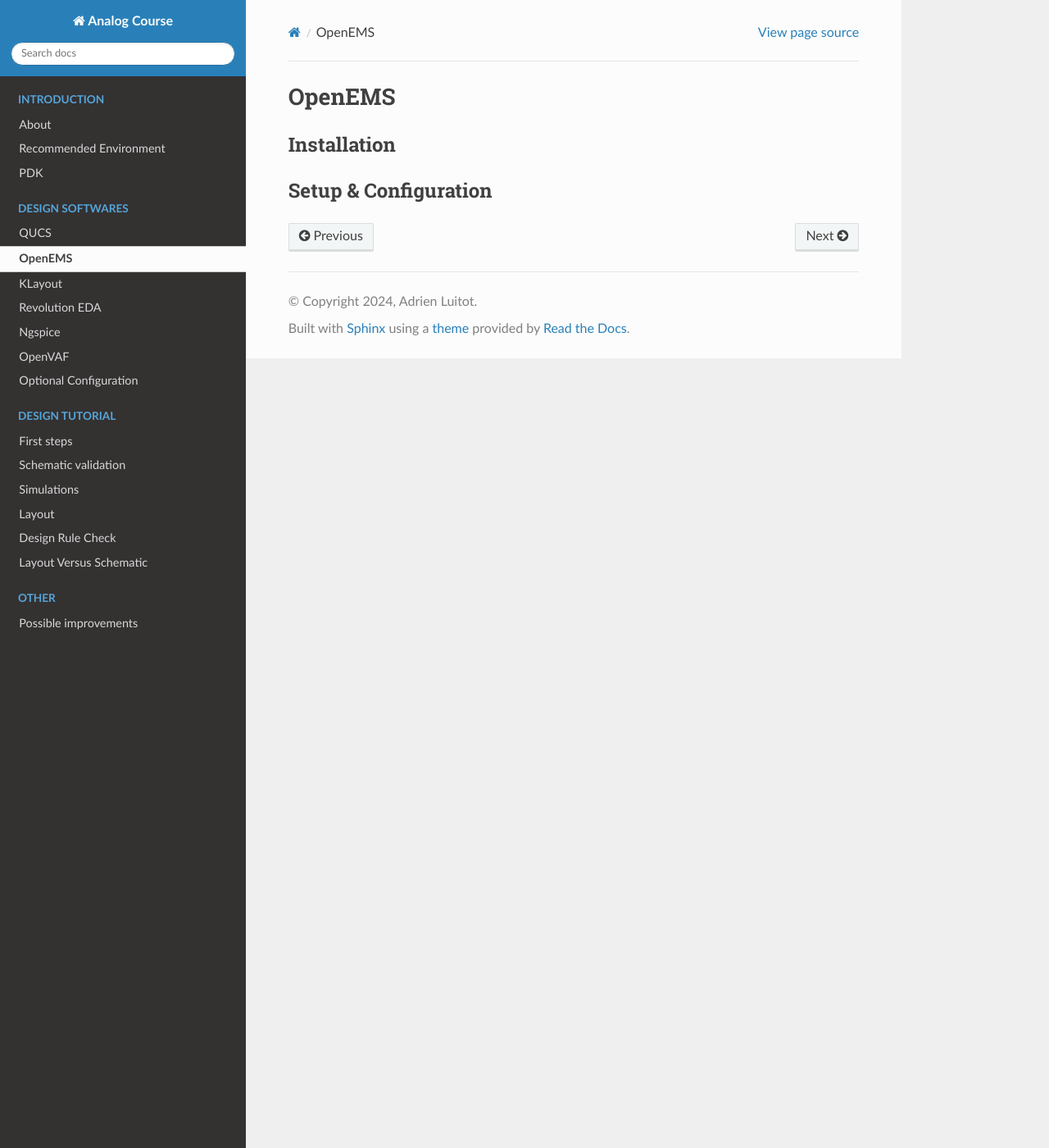
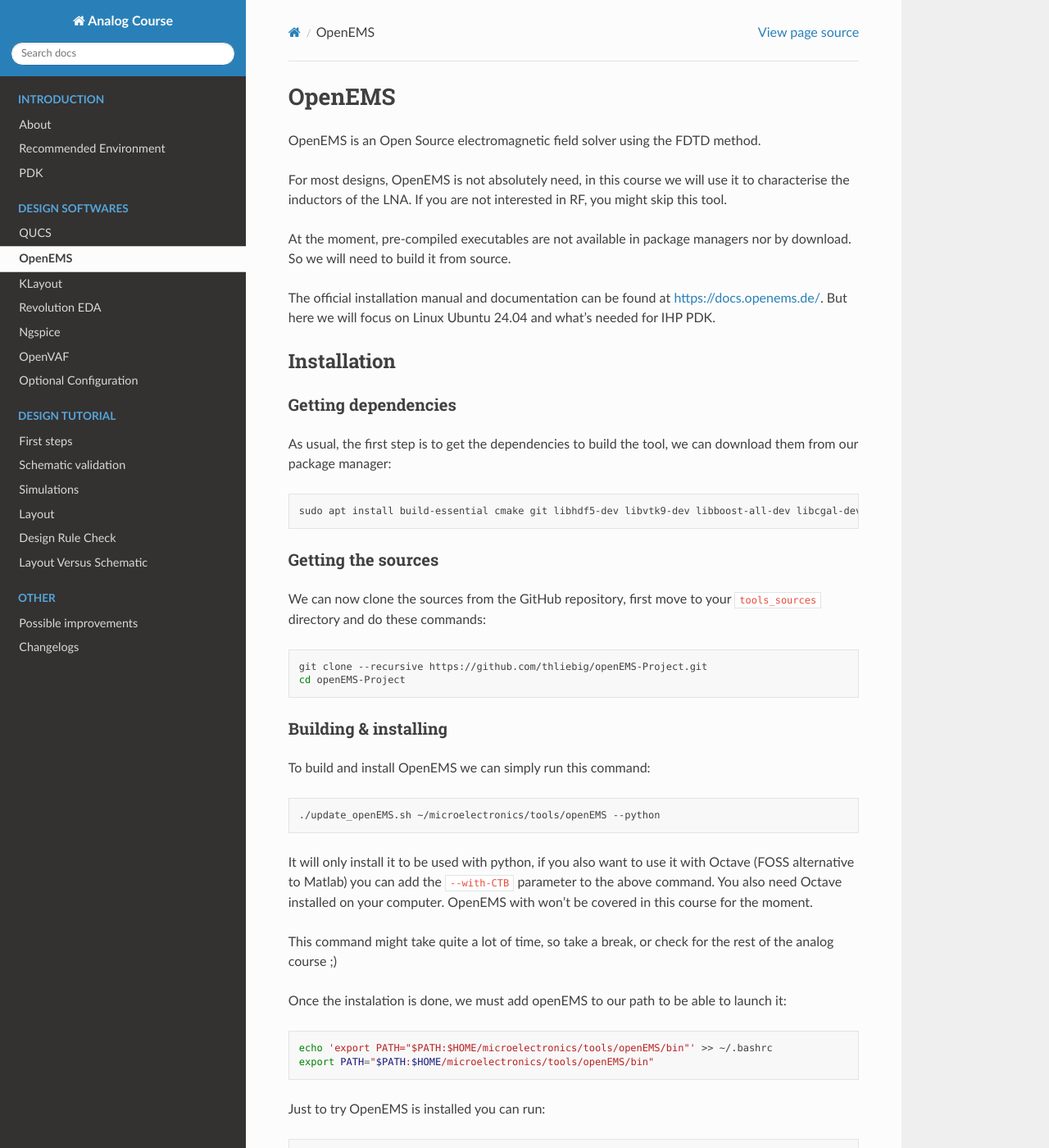
Before and after one commit to adrienluitot/analog-course-bak, a Sphinx documentation site: the page built from docs/source/design_softwares/openems.rst, in a window 1280 px wide and 1400 px high. Shown: the whole window at 82% size. Built offline with Sphinx 7.4.7 and the Read the Docs theme 3.1.0, drawn with Linux system fonts in a browser that asks for light colours; some of the changed text lies outside the part shown.

Commit message:
add openems and fixes

```diff
--- a/docs/source/design_softwares/ngspice.rst
+++ b/docs/source/design_softwares/ngspice.rst
@@ -39,3 +39,9 @@
 .. code-block:: shell
 
     sudo make install
+
+
+Cleaning workspace
+------------------
+
+You can now delete the ngspice folder located in ``tools_sources``
--- a/docs/source/design_softwares/openems.rst
+++ b/docs/source/design_softwares/openems.rst
@@ -1,8 +1,100 @@
 OpenEMS
 =======
+
+OpenEMS is an Open Source electromagnetic field solver using the FDTD method.
+
+For most designs, OpenEMS is not absolutely need, in this course we will use it to characterise the inductors of the
+LNA. If you are not interested in RF, you might skip this tool.
+
+At the moment, pre-compiled executables are not available in package managers nor by download. So we will need to build
+it from source.
+
+The official installation manual and documentation can be found at `<https://docs.openems.de/>`_.
+But here we will focus on Linux Ubuntu 24.04 and what's needed for IHP PDK.
+
 
 Installation
 ------------
 
-Setup & Configuration
+Getting dependencies
+^^^^^^^^^^^^^^^^^^^^
+
+As usual, the first step is to get the dependencies to build the tool, we can download them from our package manager:
+
+.. code-block:: shell
+
+    sudo apt install build-essential cmake git libhdf5-dev libvtk9-dev libboost-all-dev libcgal-dev libtinyxml-dev qtbase5-dev libvtk9-qt-dev python3-numpy python3-matplotlib cython3 python3-h5py
+
+
+Getting the sources
+^^^^^^^^^^^^^^^^^^^
+
+We can now clone the sources from the GitHub repository, first move to your ``tools_sources`` directory and do these
+commands:
+
+.. code-block:: shell
+
+    git clone --recursive https://github.com/thliebig/openEMS-Project.git
+    cd openEMS-Project
+
+
+Building & installing
+^^^^^^^^^^^^^^^^^^^^^
+
+To build and install OpenEMS we can simply run this command:
+
+.. code-block:: shell
+
+    ./update_openEMS.sh ~/microelectronics/tools/openEMS --python
+
+It will only install it to be used with python, if you also want to use it with Octave (FOSS alternative to Matlab) you
+can add the ``--with-CTB`` parameter to the above command. You also need Octave installed on your computer. OpenEMS with
+won't be covered in this course for the moment.
+
+This command might take quite a lot of time, so take a break, or check for the rest of the analog course ;)
+
+Once the instalation is done, we must add openEMS to our path to be able to launch it:
+
+.. code-block:: shell
+
+    echo 'export PATH="$PATH:$HOME/microelectronics/tools/openEMS/bin"' >> ~/.bashrc
+    export PATH="$PATH:$HOME/microelectronics/tools/openEMS/bin"
+
+Just to try OpenEMS is installed you can run:
+
+.. code-block:: shell
+
+    openEMS
+
+This should print information about openEMS like the version and the basic parameters.
+
+Once the instalation is done, we must add openEMS to our path to be able to launch it:
+
+.. code-block:: shell
+
+    echo 'export PATH="$PATH:$HOME/microelectronics/tools/openEMS/bin"' >> ~/.bashrc
+    export PATH="$PATH:$HOME/microelectronics/tools/openEMS/bin"
+
+
+Cleaning workspace
+^^^^^^^^^^^^^^^^^^
+
+You can now delete the openEMS folder located in ``tools_sources``
+
+
+
+
+
+OpenEMS test with PDK
 ---------------------
+
+IHP provides example for OpenEMS, we will run one of them to check if everything works properly. The example is located
+in ``~/microelectronics/PDK/IHP/IHP-Open-PDK/ihp-sg13g2/libs.tech/openems/testcase/SG13_Octagon_L2n0/OpenEMS_Python/``.
+
+Now you can run the example:
+
+.. code-block:: shell
+
+    python3.12 SG13_L2n0_mesh1.5um_v2.py
+
+This might take quite some time too, so... grab a second coffee?
--- a/docs/source/design_softwares/openvaf.rst
+++ b/docs/source/design_softwares/openvaf.rst
@@ -73,6 +73,7 @@
 
     mv target/debug/openvaf ~/microelectronics/tools/
     echo 'export PATH="$PATH:$HOME/microelectronics/tools/"' >> ~/.bashrc
+    export PATH="$PATH:$HOME/microelectronics/tools/"
 
 Now that OpenVAF is installed, you can delete the build files in ``tools_sources``. Go in that folder then:
 
--- a/docs/source/design_softwares/qucs.rst
+++ b/docs/source/design_softwares/qucs.rst
@@ -60,6 +60,7 @@
 .. code-block:: shell
 
     echo 'export PATH="$PATH:$HOME/microelectronics/tools/"' >> ~/.bashrc
+    export PATH="$PATH:$HOME/microelectronics/tools/"
 
 
 Linking PDK to Qucs-S
@@ -139,8 +140,8 @@
 Move the downloaded file to your ``tools_sources`` directory to keep things clean.
 
 
-Builing and installing Qucs-S
-^^^^^^^^^^^^^^^^^^^^^^^^^^^^^
+Building and installing Qucs-S
+^^^^^^^^^^^^^^^^^^^^^^^^^^^^^^
 
 First unarchive the sources and create a temporary build directory:
 
@@ -170,6 +171,7 @@
 
     make install
     echo 'export PATH="$PATH:$HOME/microelectronics/tools/qucs-s/bin"' >> ~/.bashrc
+    export PATH="$PATH:$HOME/microelectronics/tools/qucs-s/bin"
 
 Now that Qucs-S is installed, you can delete the build files in ``tools_sources``. Go in that folder then (adapt with
 your version of Qucs-S):
--- a/docs/source/index.rst
+++ b/docs/source/index.rst
@@ -51,6 +51,7 @@
    :caption: Other
 
    other/improvements
+   other/changelogs
 
 
 .. sidebar-links::
--- /dev/null
+++ b/docs/source/other/changelogs.rst
@@ -0,0 +1,2 @@
+Changelogs
+==========
```
